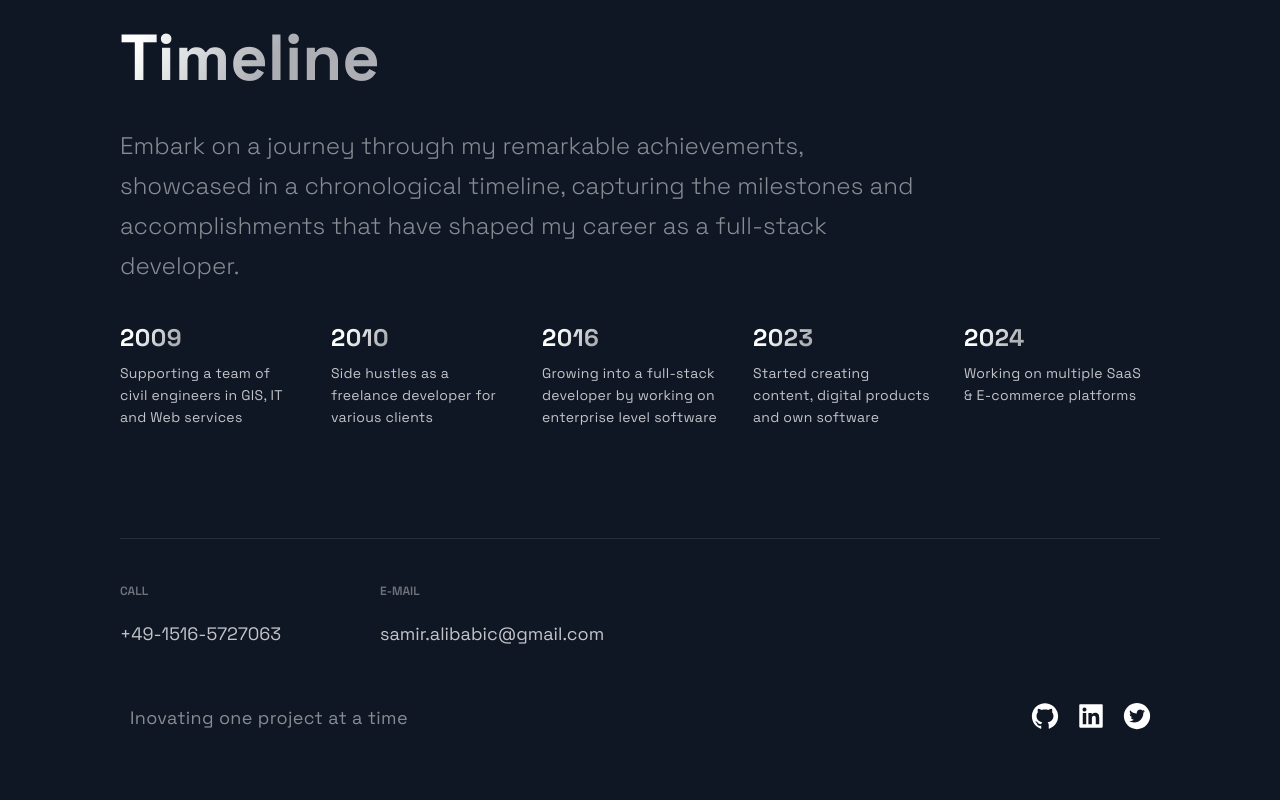
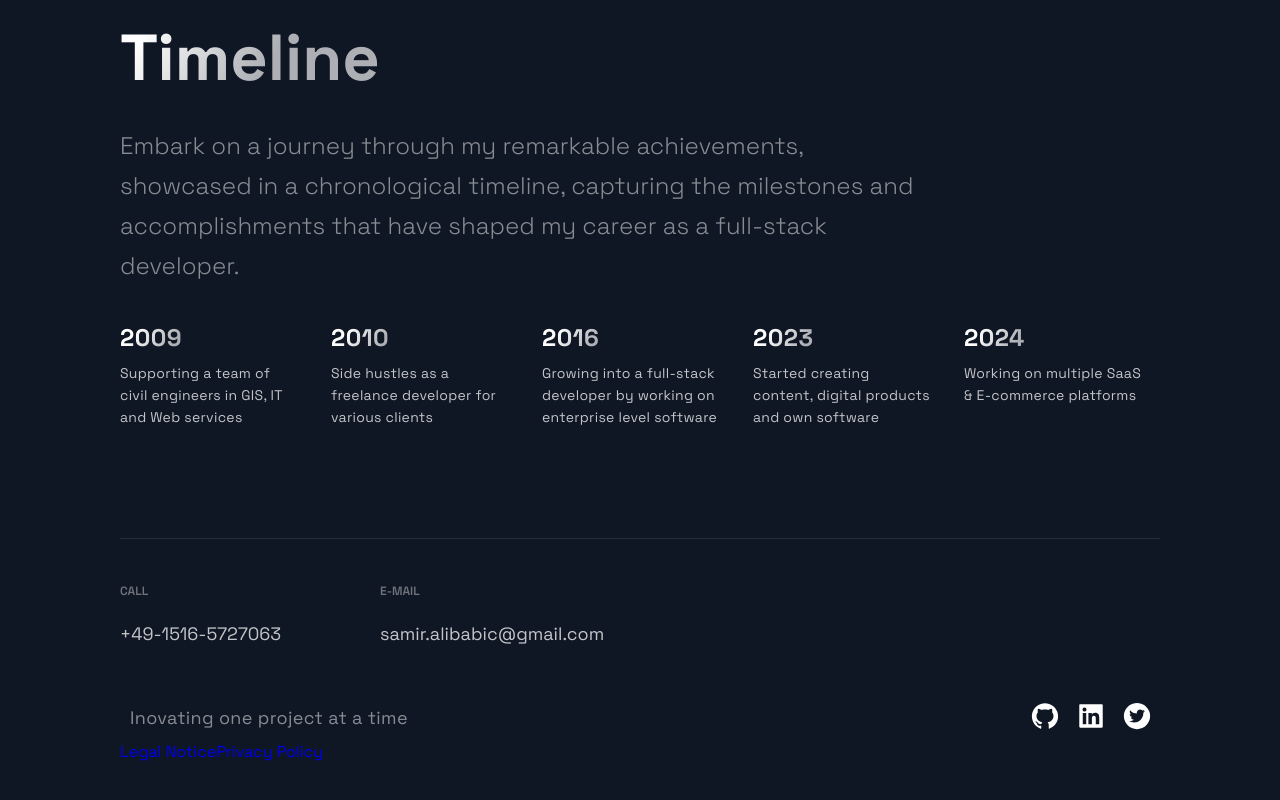
Before and after one commit to samiralibabic/portfolio, a Next.js app: page / in a window 1280 px wide. Shown: the part 2338-3138 px from the top of the page. Built offline with nearby package versions, Linux system fonts and the light colour scheme.

Commit message:
Added placeholders for Legal Notice and Privacy Policy

```diff
--- a/src/components/Footer/Footer.js
+++ b/src/components/Footer/Footer.js
@@ -1,4 +1,5 @@
 import React from 'react';
+import Link from 'next/link';
 import { AiFillGithub, AiFillTwitterCircle, AiFillLinkedin } from 'react-icons/ai';
 
 import { SocialIcons } from '../Header/HeaderStyles';
@@ -7,7 +8,8 @@ import { CompanyContainer, FooterWrapper, LinkColumn, LinkItem, LinkList, LinkTi
 const Footer = () => {
   return (
     <FooterWrapper>
-      <LinkList>
+
+      <LinkList id='contact'>
         <LinkColumn>
           <LinkTitle>Call</LinkTitle>
           <LinkItem href='tel:+49-1516-5727063'>+49-1516-5727063</LinkItem>
@@ -17,6 +19,7 @@ const Footer = () => {
           <LinkItem href='mailto:samir.alibabic@gmail.com'>samir.alibabic@gmail.com</LinkItem>
         </LinkColumn>
       </LinkList>
+
       <SocialIconsContainer>
         <CompanyContainer>
           <Slogan>Inovating one project at a time</Slogan>
@@ -31,6 +34,10 @@ const Footer = () => {
           <AiFillTwitterCircle size="3rem" />
         </SocialIcons>
       </SocialIconsContainer>
+
+      <Link href='/legal-notice'>Legal Notice</Link>
+      <Link href='/privacy-policy'>Privacy Policy</Link>
+
     </FooterWrapper>
   );
 };
--- a/src/components/TimeLine/TimeLine.js
+++ b/src/components/TimeLine/TimeLine.js
@@ -43,7 +43,7 @@ const Timeline = () => {
   }, []);
 
   return (
-    <Section id='contact'>
+    <Section>
       <SectionDivider />
       <SectionTitle main>Timeline</SectionTitle>
       <SectionText>
```
